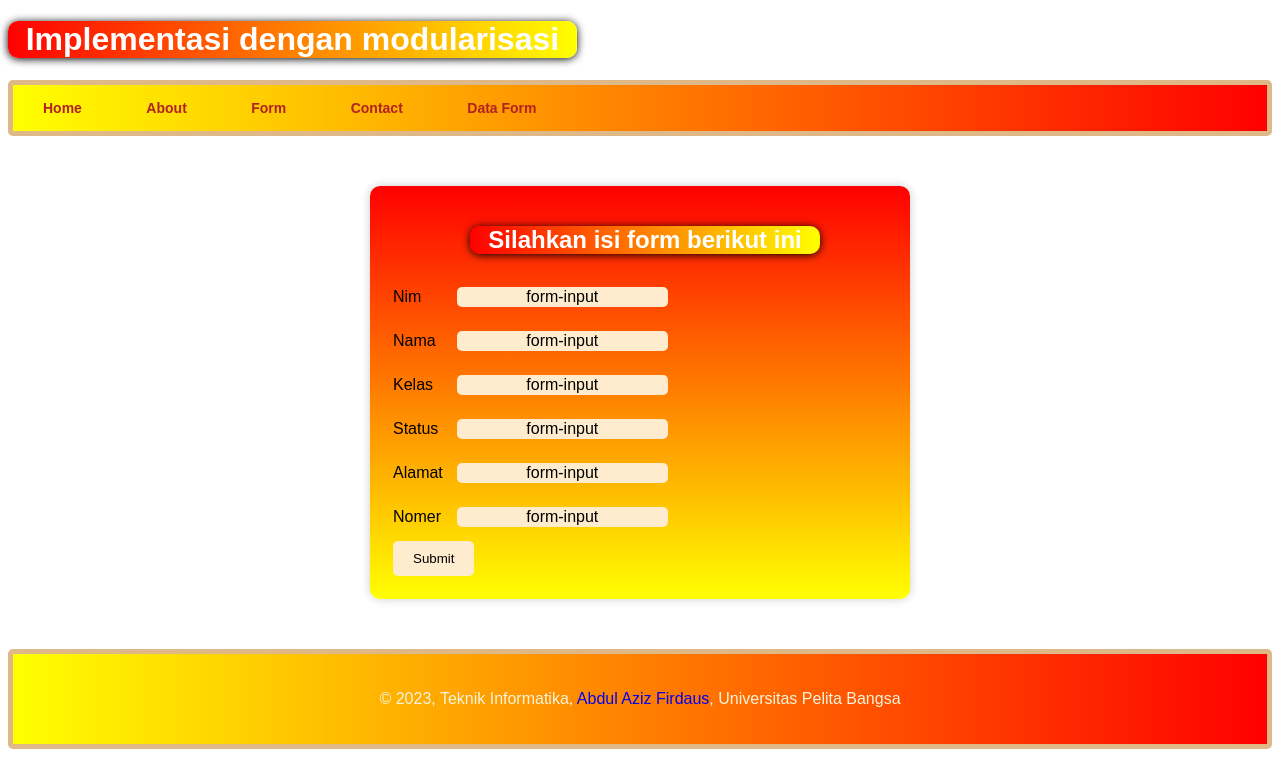
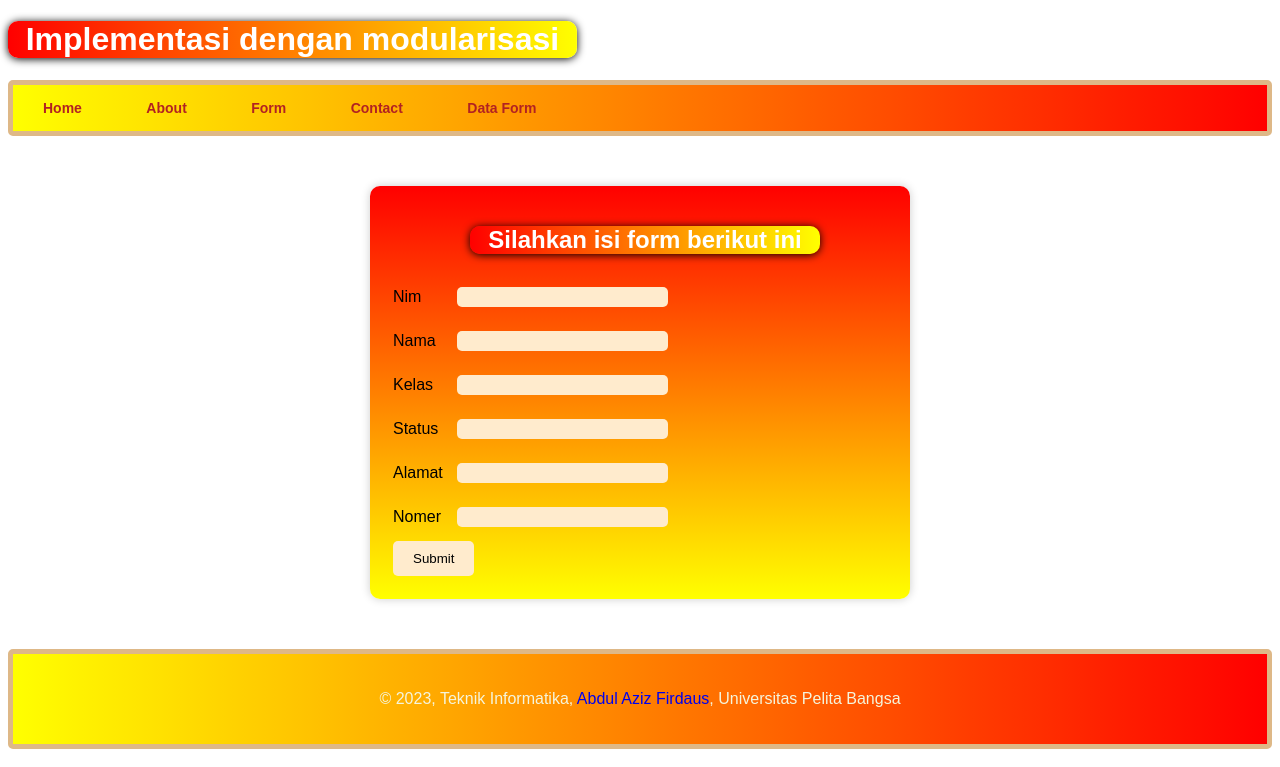
Before and after one commit to AzizLike29/Lab5Web, a PHP site: the page made by lab5_php_tugas/form_input.php in a window 1280 px wide. Shown: the top 767 px of the page. Run offline with PHP 8.4, Linux system fonts and the light colour scheme.

Commit message:
Praktikum 5 OOP

```diff
--- a/lab5_php_tugas/database.php
+++ b/lab5_php_tugas/database.php
@@ -48,7 +48,7 @@ class database
 
   public function get($table, $where)
   {
-    $sql = "SELECT * FROM " . $table . " WHERE " . $where;
+    $sql = "SELECT * FROM " . $table . " " . $where;
     $sql = $this->conn->query($sql);
     $sql = $sql->fetch_assoc();
     return $sql;
--- a/lab5_php_tugas/form_input.php
+++ b/lab5_php_tugas/form_input.php
@@ -31,12 +31,12 @@ if (isset($_POST['submit'])) {
     <?php
     include "form.php";
     $form = new Form("form_input.php", "submit");
-    $form->addField("txtNim", "Nim", "form-input");
-    $form->addField("txtNama", "Nama", "form-input");
-    $form->addField("txtKelas", "Kelas", "form-input");
-    $form->addField("txtStatus", "Status", "form-input");
-    $form->addField("txtAlamat", "Alamat", "form-input");
-    $form->addField("txtNomer", "Nomer", "form-input");
+    $form->addField("txtNim", "Nim");
+    $form->addField("txtNama", "Nama");
+    $form->addField("txtKelas", "Kelas");
+    $form->addField("txtStatus", "Status");
+    $form->addField("txtAlamat", "Alamat");
+    $form->addField("txtNomer", "Nomer");
     $form->displayForm();
     ?>
   </div>
```
Also changed, not shown: lab5_php_tugas/update.php (+9 -7 lines).
